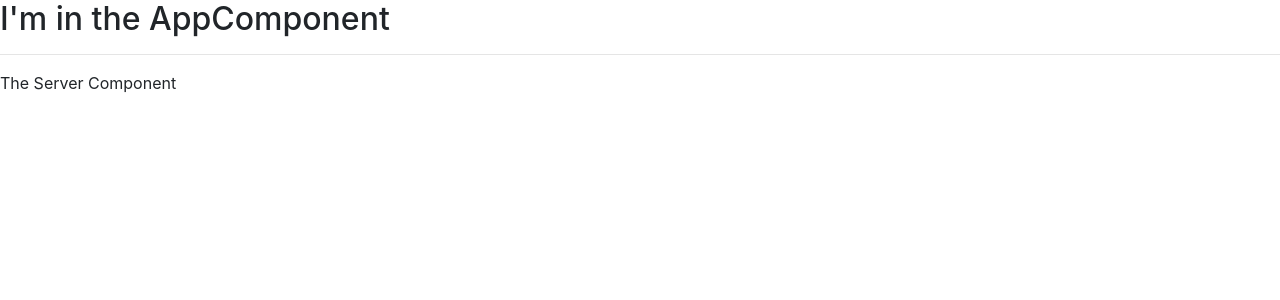
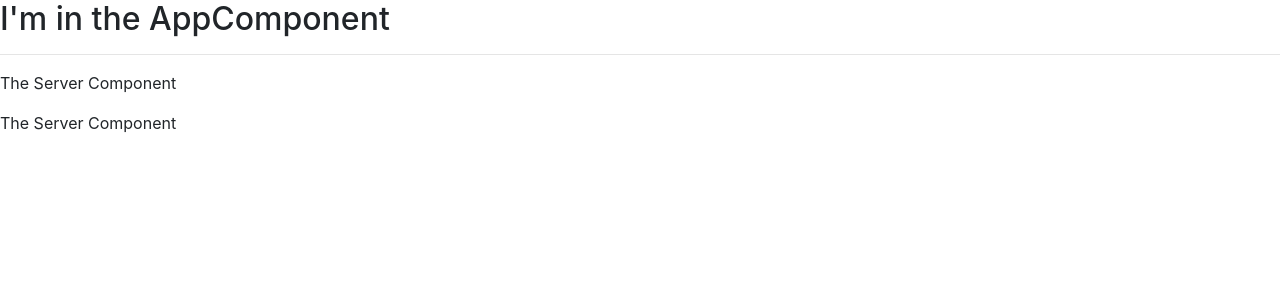
Before and after one commit to amadzia/my-first-angular7-app, an Angular app: page / in a window 1280 px wide. Shown: the top 300 px of the page. Built offline with nearby package versions, Linux system fonts and the light colour scheme.

Commit message:
Modify code to find out how nested components work

```diff
--- a/src/app/app.component.html
+++ b/src/app/app.component.html
@@ -1,3 +1,3 @@
 <h2>I'm in the AppComponent</h2>
 <hr/>
-<app-server></app-server>
+<app-servers></app-servers>
--- a/src/app/servers/servers.component.html
+++ b/src/app/servers/servers.component.html
@@ -1,3 +1,2 @@
-<p>
-  servers works!
-</p>
+<app-server></app-server>
+<app-server></app-server>
```
Also changed, not shown: 1 other file (tests, documents, lock files or other folders).
